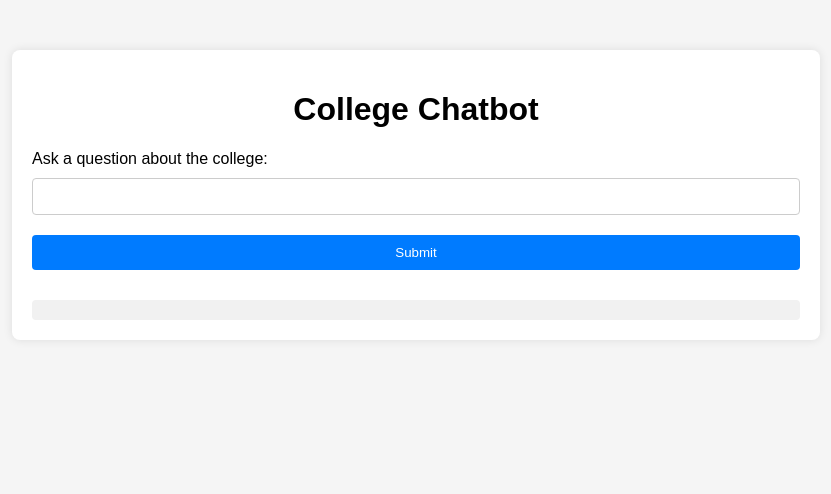
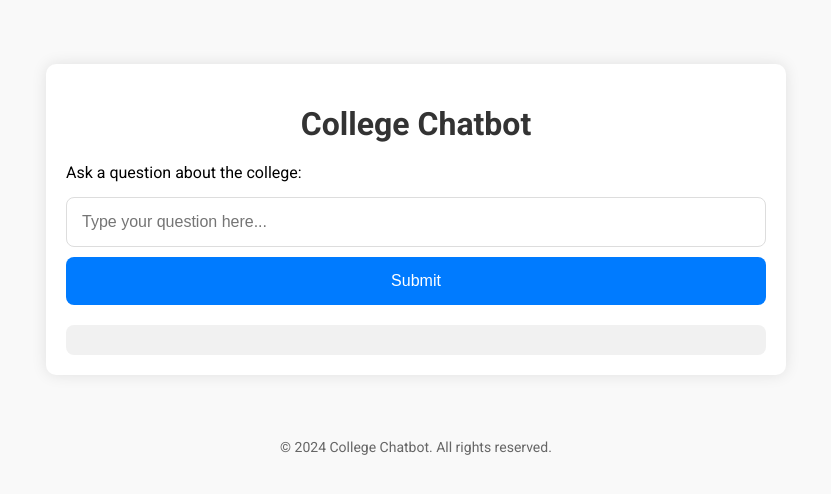
Before and after one commit to Spoidy-Gaming/DsuFlash, a Flask app: page / in a window 1280 px wide. Shown: the top 494 px of the page, without its empty margins (224-1055 px from the left). Run offline with Flask 3, Linux system fonts and the light colour scheme.

Commit message:
Update index.html

```diff
--- a/templates/index.html
+++ b/templates/index.html
@@ -4,52 +4,68 @@
     <meta charset="UTF-8">
     <meta name="viewport" content="width=device-width, initial-scale=1.0">
     <title>College Chatbot</title>
+    <link href="https://fonts.googleapis.com/css2?family=Roboto:wght@400;500;700&display=swap" rel="stylesheet">
     <style>
         body {
-            font-family: Arial, sans-serif;
+            font-family: 'Roboto', sans-serif;
+            background-color: #f9f9f9;
             margin: 0;
             padding: 0;
-            background-color: #f5f5f5;
         }
         .container {
-            width: 60%;
-            margin: 0 auto;
+            max-width: 700px;
+            margin: 5% auto;
             padding: 20px;
             background-color: #fff;
-            box-shadow: 0 0 10px rgba(0, 0, 0, 0.1);
-            margin-top: 50px;
-            border-radius: 8px;
+            box-shadow: 0 0 15px rgba(0, 0, 0, 0.1);
+            border-radius: 10px;
         }
         h1 {
             text-align: center;
+            color: #333;
+            margin-bottom: 20px;
         }
         form {
             display: flex;
             flex-direction: column;
         }
+        label {
+            font-size: 16px;
+            margin-bottom: 5px;
+        }
         input[type="text"], textarea {
-            padding: 10px;
+            padding: 15px;
             margin: 10px 0;
-            border: 1px solid #ccc;
-            border-radius: 4px;
+            border: 1px solid #ddd;
+            border-radius: 8px;
+            font-size: 16px;
         }
         button {
-            padding: 10px;
+            padding: 15px;
             background-color: #007bff;
             color: #fff;
             border: none;
-            border-radius: 4px;
+            border-radius: 8px;
             cursor: pointer;
-            margin: 10px 0;
+            font-size: 16px;
+            transition: background-color 0.3s;
         }
         button:hover {
             background-color: #0056b3;
         }
         .response {
             margin-top: 20px;
-            padding: 10px;
+            padding: 15px;
             background-color: #f1f1f1;
-            border-radius: 4px;
+            border-radius: 8px;
+            font-size: 16px;
+            color: #333;
+        }
+        .footer {
+            text-align: center;
+            margin-top: 20px;
+            color: #666;
+            font-size: 14px;
         }
     </style>
 </head>
@@ -58,7 +74,7 @@
         <h1>College Chatbot</h1>
         <form id="chat-form">
             <label for="query">Ask a question about the college:</label>
-            <input type="text" id="query" name="query" required>
+            <input type="text" id="query" name="query" required placeholder="Type your question here...">
             <button type="submit">Submit</button>
         </form>
         <div class="response" id="response"></div>
@@ -73,14 +89,22 @@
                 headers: {
                     'Content-Type': 'application/x-www-form-urlencoded'
                 },
-                body: `query=${query}`
+                body: `query=${encodeURIComponent(query)}`
             })
             .then(response => response.json())
             .then(data => {
-                document.getElementById('response').innerHTML = JSON.stringify(data);
+                let responseElement = document.getElementById('response');
+                if (typeof data === 'object') {
+                    responseElement.innerHTML = '<pre>' + JSON.stringify(data, null, 2) + '</pre>';
+                } else {
+                    responseElement.textContent = data;
+                }
             })
             .catch(error => console.error('Error:', error));
         });
     </script>
+    <div class="footer">
+        <p>&copy; 2024 College Chatbot. All rights reserved.</p>
+    </div>
 </body>
 </html>
```
